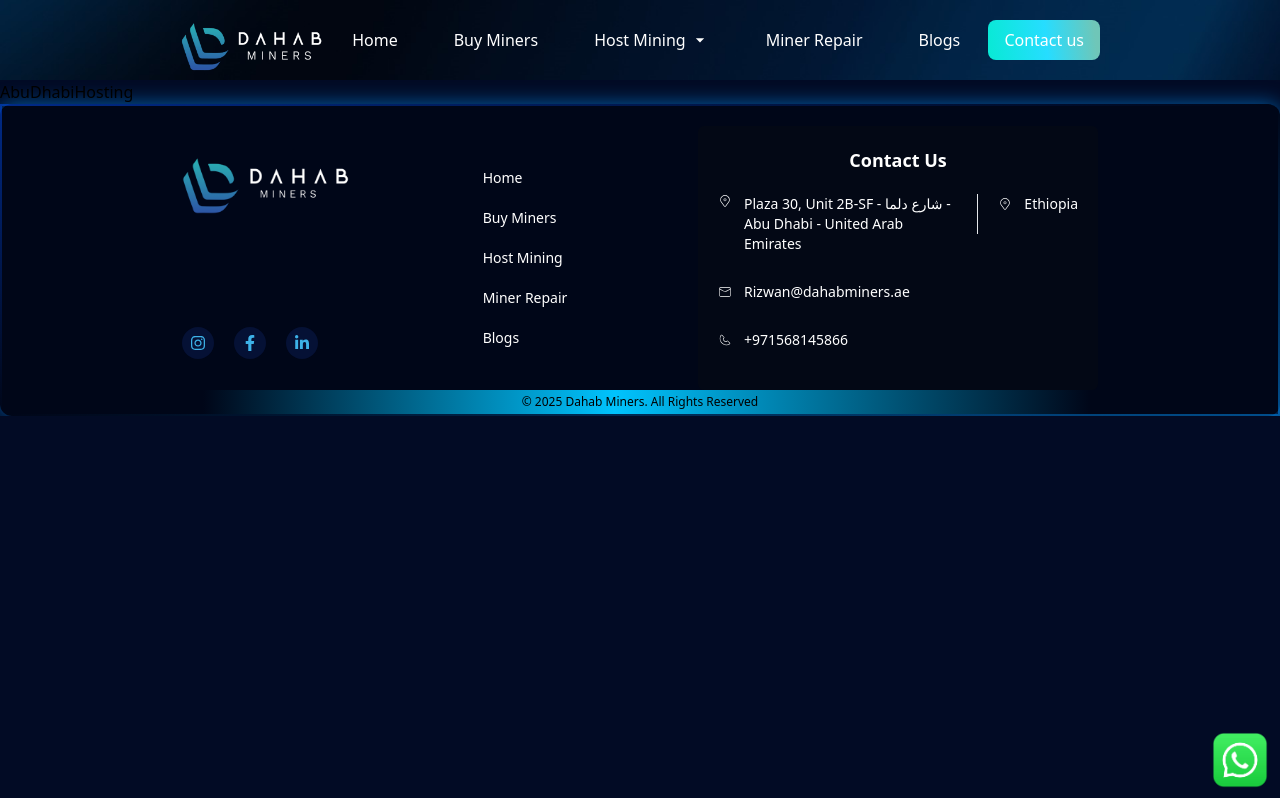
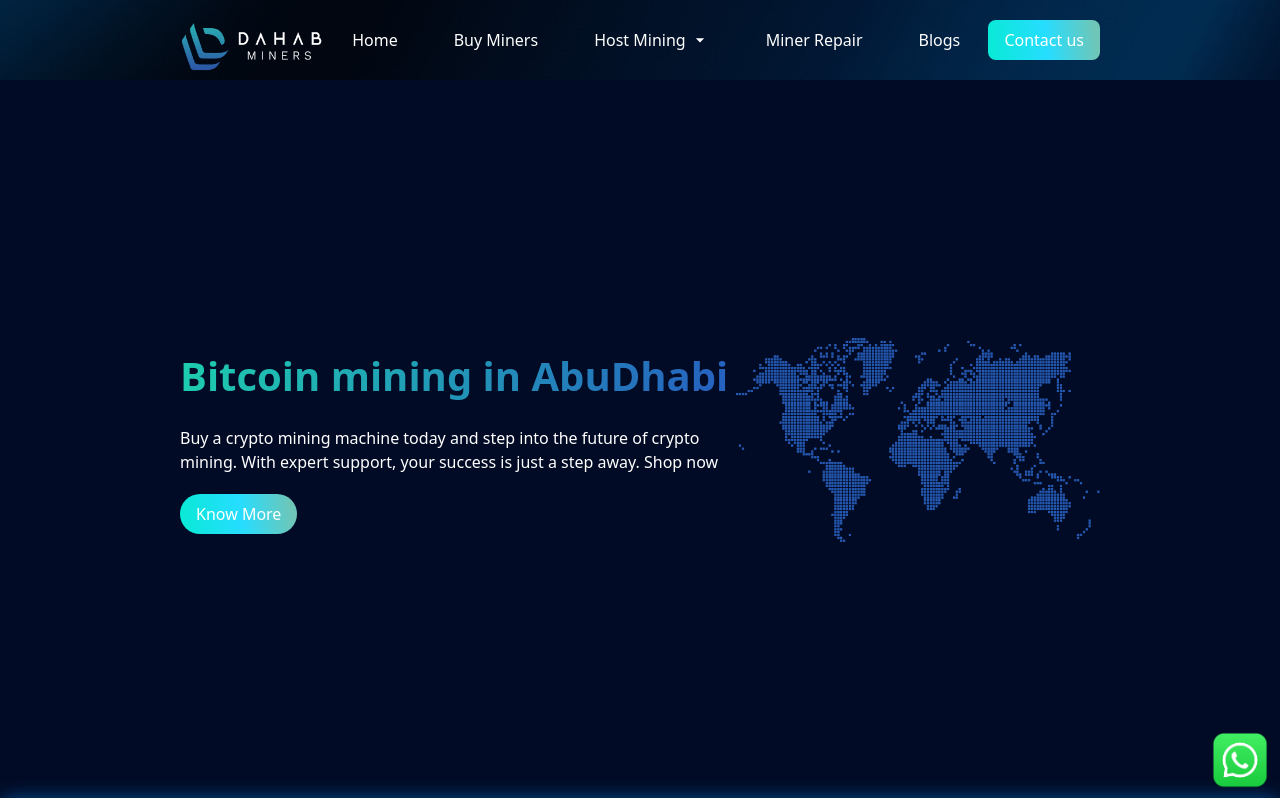
Before and after one commit to Tron-Academy/Dahab-Miners, a React (Vite) app in the folder client/: page /host/abudhabi in a window 1280 px wide. Shown: the top 798 px of the page. Built offline with nearby package versions, Linux system fonts and the light colour scheme.

Commit message:
added starting section of abudhabi hosting

```diff
--- /dev/null
+++ b/client/src/components/AbuDhabiHosting/AbudhabiLanding.jsx
@@ -0,0 +1,24 @@
+import React from "react";
+
+export default function AbudhabiLanding() {
+  return (
+    <div className="px-5 md:px-10 lg:px-[120px] xl:px-[180px] py-10 landingHeight flex justify-between items-center">
+      <div className="flex flex-col gap-5 max-w-[620px]">
+        <h4 className="text-[40px] gradient-heading font-semibold">
+          Bitcoin mining in AbuDhabi
+        </h4>
+        <p>
+          Buy a crypto mining machine today and step into the future of crypto
+          mining. With expert support, your success is just a step away. Shop
+          now
+        </p>
+        <button className="px-4 py-2 rounded-full btn-bg w-fit">
+          Know More
+        </button>
+      </div>
+      <div>
+        <img src="/host/map.png" />
+      </div>
+    </div>
+  );
+}
--- a/client/src/components/Header.jsx
+++ b/client/src/components/Header.jsx
@@ -49,6 +49,7 @@ export default function Header() {
                 to={"/host"}
                 className="block px-4 py-2 hover:bg-[#202225]"
                 onClick={() => setisHover(false)}
+                end
               >
                 Hosting
               </NavLink>
--- a/client/src/components/SmallHeader.jsx
+++ b/client/src/components/SmallHeader.jsx
@@ -1,8 +1,10 @@
-import React from "react";
+import React, { useState } from "react";
 import { NavLink } from "react-router-dom";
 import { handleChatClick } from "../utils/whatsapp";
+import { MdArrowDropDown } from "react-icons/md";
 
 export default function SmallHeader({ setSmallBar }) {
+  const [showDrop, setShowDrop] = useState(false);
   return (
     <header className="lg:hidden w-full bg-[#000618] text-white py-5">
       <nav className="flex flex-col gap-2 items-start px-3">
@@ -20,13 +22,44 @@ export default function SmallHeader({ setSmallBar }) {
         >
           Buy Miners
         </NavLink>
-        <NavLink
-          to={"/host"}
-          className={"border-b w-full py-2 border-[#9eede0]"}
-          onClick={() => setSmallBar(false)}
-        >
-          Host Mining
-        </NavLink>
+        <div className={"border-b w-full py-2 border-[#9eede0]"}>
+          <div
+            className="flex gap-2 items-center"
+            onClick={() => setShowDrop(!showDrop)}
+          >
+            <p>Host Mining</p>
+            <span className="text-xl">
+              <MdArrowDropDown />
+            </span>
+          </div>
+          {showDrop && (
+            <div className="flex flex-col gap-3 ms-7 my-5">
+              <NavLink
+                to={"/host"}
+                className={"py-1"}
+                onClick={() => setSmallBar(false)}
+                end
+              >
+                - Hosting
+              </NavLink>
+              <NavLink
+                to={"/host/abudhabi"}
+                className={"py-1"}
+                onClick={() => setSmallBar(false)}
+              >
+                - Abu Dhabi
+              </NavLink>
+
+              <NavLink
+                to={"/host/ethiopia"}
+                className={"py-1"}
+                onClick={() => setSmallBar(false)}
+              >
+                - Ethiopia
+              </NavLink>
+            </div>
+          )}
+        </div>
         <NavLink
           to={"/repair"}
           className={"border-b w-full py-2 border-[#9eede0]"}
--- a/client/src/index.css
+++ b/client/src/index.css
@@ -22,6 +22,7 @@
 
 body {
   background-color: #020b25;
+  color: white;
 }
 select option:focus {
   background-color: #a0e3f9;
--- a/client/src/pages/abuDhabiHosting/AbuDhabiHosting.jsx
+++ b/client/src/pages/abuDhabiHosting/AbuDhabiHosting.jsx
@@ -1,5 +1,10 @@
 import React from "react";
+import AbudhabiLanding from "../../components/AbuDhabiHosting/AbudhabiLanding";
 
 export default function AbuDhabiHosting() {
-  return <div>AbuDhabiHosting</div>;
+  return (
+    <div>
+      <AbudhabiLanding />
+    </div>
+  );
 }
```
